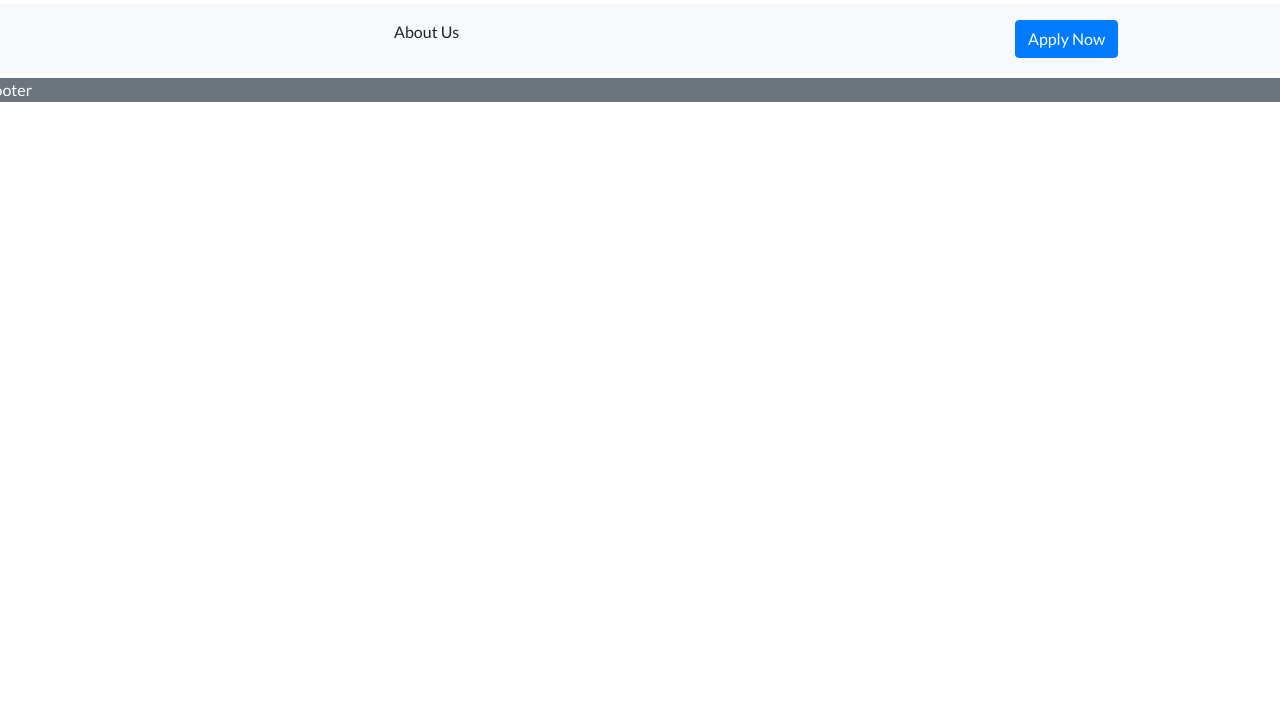
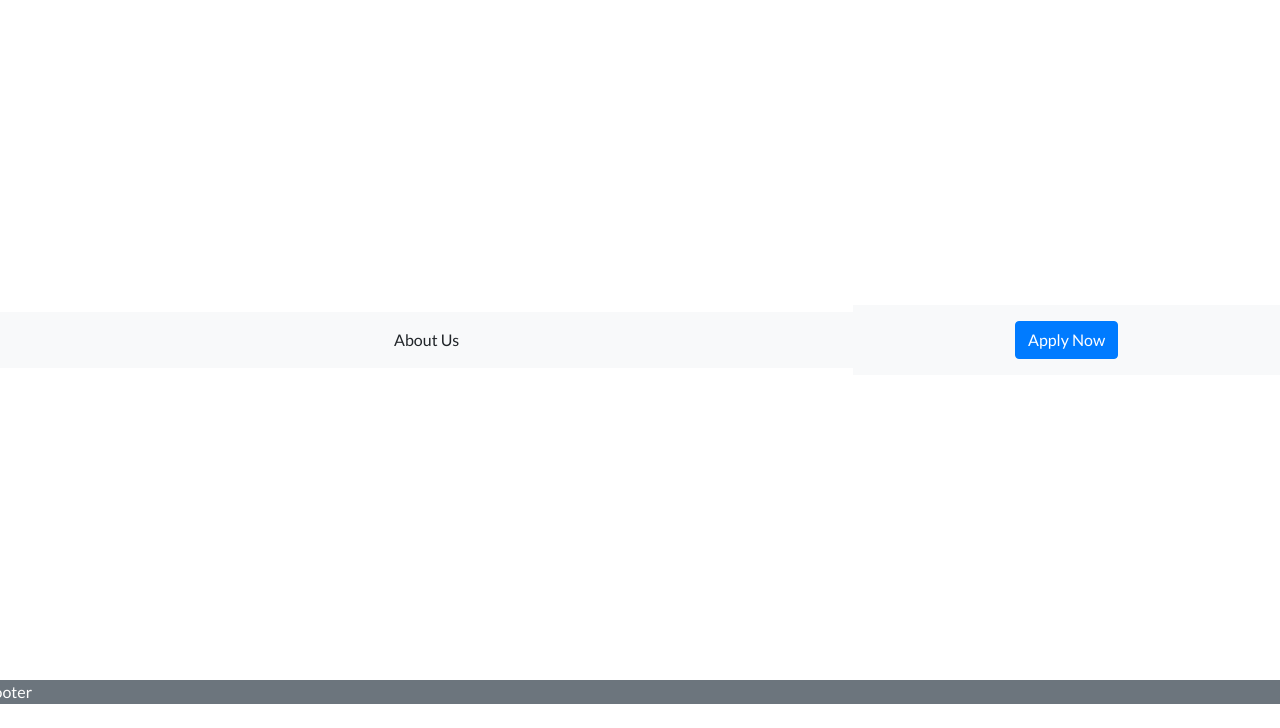
Before and after one commit to devanshbhatia26/CVPrioritize, a Django app: page /candidate/ in a window 1280 px wide. Shown: the part 72-800 px from the top of the page. Run offline with Django 3.2, Linux system fonts and the light colour scheme; parts of the project's set-up code (start-up, migrations or seed data) failed here and were passed over; some libraries are stand-ins or nearby versions.

Commit message:
Home Page Div Height Modified

```diff
--- a/candidate/templates/candidate/index.html
+++ b/candidate/templates/candidate/index.html
@@ -2,7 +2,7 @@
 
 {% block content%}
     <div class="container-fluid">
-        <div class="row">
+        <div class="row align-items-center" style="min-height:85vh">
             <div class="col-8 bg-light my-1 p-3">
                 <div class="text-center">About Us</div>
             </div>
```
